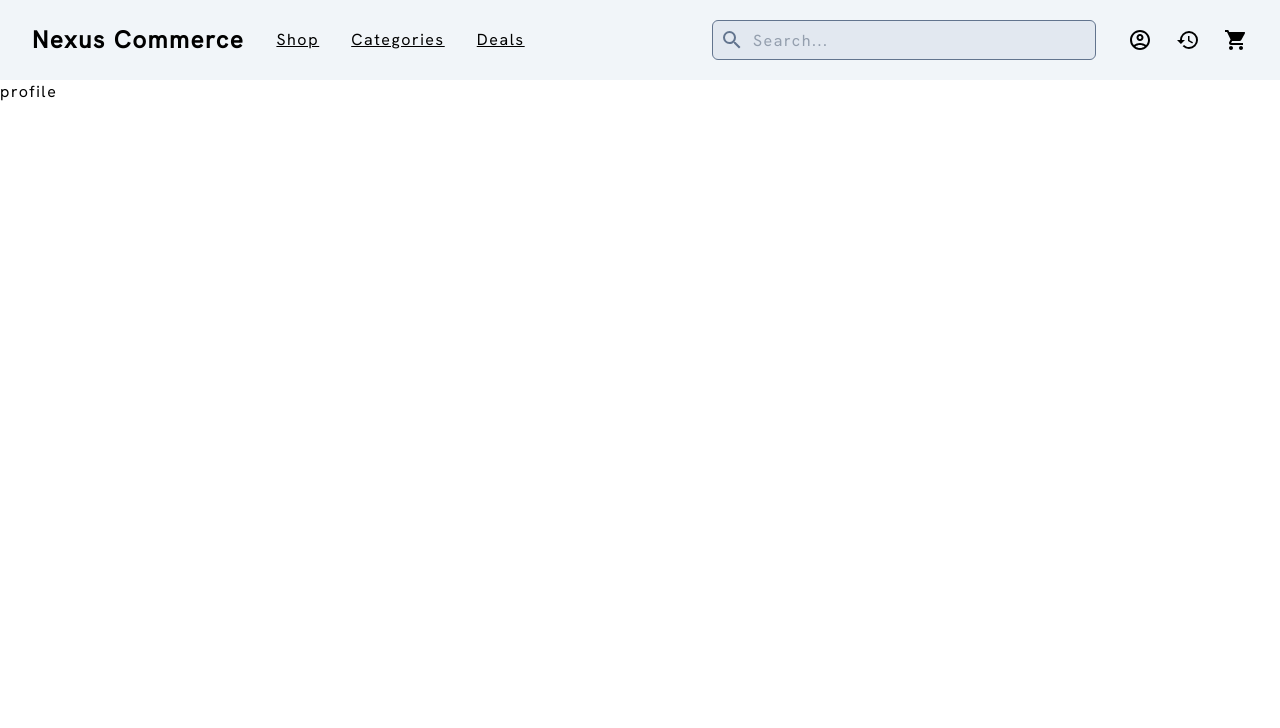
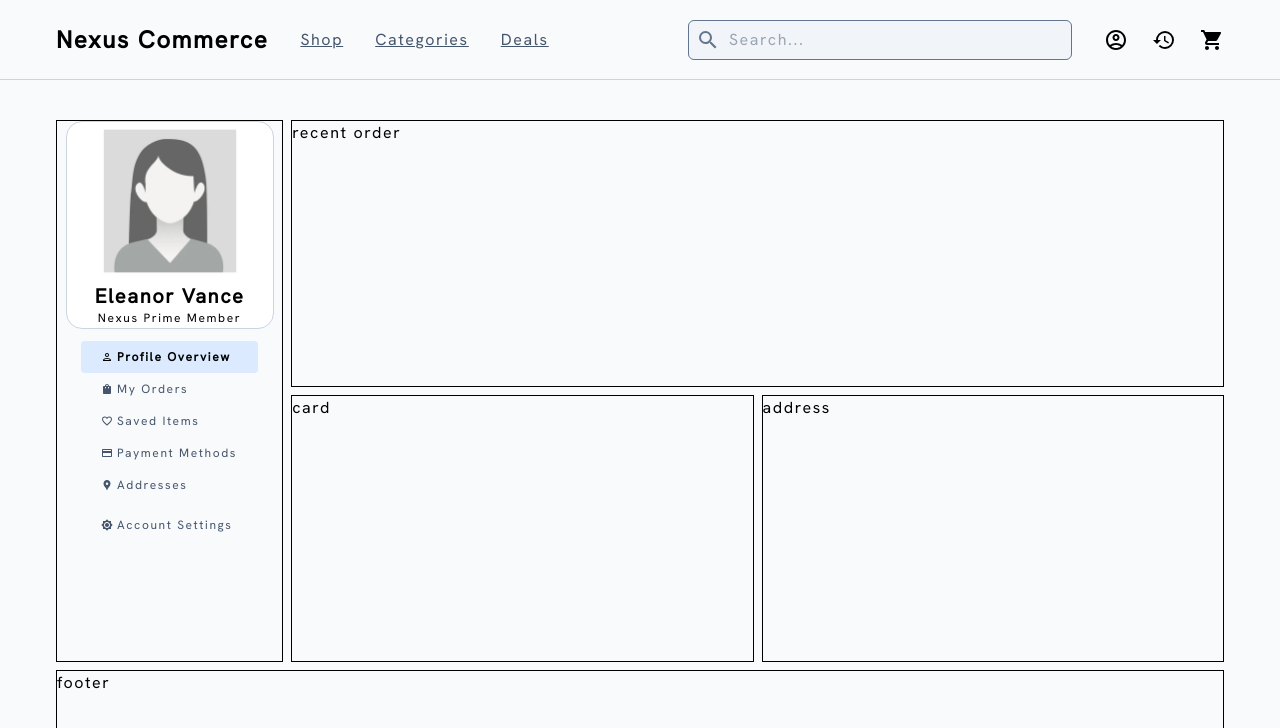
Before and after one commit to Sarath-Dharmaraj/Nexus_Commerce, a React (Vite) app in the folder Frontend/: page /profile in a window 1280 px wide. Shown: the top 728 px of the page. Built offline with nearby package versions, Linux system fonts and the light colour scheme; no server answers.

Commit message:
profile page/ side section done

```diff
--- a/Frontend/src/components/Navbar.jsx
+++ b/Frontend/src/components/Navbar.jsx
@@ -11,7 +11,7 @@ function Navbar() {
 
   return (
     <>
-      <div className="sticky top-0 left-0 z-50 w-full h-auto md:h-20 px-2 md:px-4 lg:px-8 py-2 md:py-0 flex flex-wrap md:flex-nowrap items-center justify-between bg-slate-100 gap-y-2">
+      <div className="sticky top-0 left-0 z-50 w-full h-auto md:h-20 px-3 md:px-10 lg:px-14 py-2 md:py-0 border-b border-slate-300 flex flex-wrap md:flex-nowrap items-center justify-between bg-slate-50 gap-y-2">
         <div className="w-full md:w-auto text-xl md:text-2xl font-semibold px-2 md:px-0 md:text-left shrink-0">
           Nexus Commerce
         </div>
@@ -23,22 +23,22 @@ function Navbar() {
               : "md:flex-row"
           }`}
         >
-          <nav className="hidden md:flex items-center text-sm lg:text-base capitalize gap-4 lg:gap-8 shrink-0">
+          <nav className="hidden md:flex items-center text-sm lg:text-base text-slate-600 capitalize gap-4 md:gap-2 lg:gap-8 shrink-0">
             <a
               href="#shop"
-              className="hover:text-blue-500 cursor-pointer underline"
+              className="hover:text-black cursor-pointer underline hover:no-underline"
             >
               shop
             </a>
             <a
               href="#categories"
-              className="hover:text-blue-500 cursor-pointer underline"
+              className="hover:text-black cursor-pointer underline hover:no-underline"
             >
               categories
             </a>
             <a
               href="#deals"
-              className="hover:text-blue-500 cursor-pointer underline"
+              className="hover:text-black cursor-pointer underline hover:no-underline"
             >
               deals
             </a>
@@ -50,7 +50,7 @@ function Navbar() {
               type="text"
               name="search"
               placeholder="Search..."
-              className="w-full md:w-40 lg:w-72 xl:w-96 h-8 md:h-10 text-sm lg:text-base text-slate-600 border border-slate-500 hover:border-blue-300 focus:border-blue-300 focus:outline-none rounded-md pl-8 md:pl-9 lg:pl-10 pr-3 md:pr-4 bg-slate-200"
+              className="w-full md:w-40 lg:w-72 xl:w-96 h-8 md:h-10 text-sm lg:text-base text-slate-600 border border-slate-500 hover:border-blue-200 focus:border-blue-200 focus:outline-none rounded-md pl-8 md:pl-9 lg:pl-10 pr-3 md:pr-4 bg-slate-100"
             />
           </div>
         </div>
--- a/Frontend/src/components/ProtectedLayout.jsx
+++ b/Frontend/src/components/ProtectedLayout.jsx
@@ -4,9 +4,9 @@ import Navbar from "./Navbar";
 function ProtectedLayout() {
   const user = useLoaderData();
   return (
-    <div className="font-hanken tracking-widest w-screen min-h-screen">
+    <div className="font-hanken tracking-widest w-full h-screen overflow-hidden flex flex-col">
       <Navbar user={user} />
-      <main>
+      <main className="flex-1 overflow-y-auto">
         <Outlet context={user} />
       </main>
     </div>
--- a/Frontend/src/pages/Profile.jsx
+++ b/Frontend/src/pages/Profile.jsx
@@ -1,5 +1,69 @@
+import {
+  MdBrightness7,
+  MdCreditCard,
+  MdFavoriteBorder,
+  MdLocationPin,
+  MdOutlinePerson,
+  MdShoppingBag,
+} from "react-icons/md";
+
 function Profile() {
-  return <div>profile</div>;
+  return (
+    <div className="w-full h-full flex flex-col px-3 md:px-10 lg:px-14 pt-8 lg:pt-10 bg-slate-50">
+      <div className="grid grid-cols-5 grid-rows-5 gap-2 flex-1">
+        <div className="row-span-4 border flex flex-col items-center gap-3">
+          <div className="aspect-square w-52 rounded-2xl bg-white border border-slate-300 flex flex-col items-center justify-around">
+            <img
+              src="profile.png"
+              className="w-38 object-cover rounded-lg"
+              alt="Profile"
+            />
+            <div className="flex flex-col items-center justify-around">
+              <p className="text-xl font-semibold capitalize">Eleanor Vance</p>
+              <p className="text-xs capitalize">Nexus Prime Member</p>
+            </div>
+          </div>
+          <div className="flex flex-col w-full px-6 text-xs text-slate-600 capitalize flex-1">
+            <p className="inline-flex px-4 py-2 bg-blue-100 text-black font-semibold rounded-sm">
+              <MdOutlinePerson className="self-center mx-1" />
+              Profile Overview
+            </p>
+            <span className="inline-flex px-4 py-2 hover:bg-blue-100 hover:text-black hover:font-semibold rounded-sm">
+              <MdShoppingBag className="self-center mx-1" />
+              My Orders
+            </span>
+            <span className="inline-flex px-4 py-2 hover:bg-blue-100 hover:text-black hover:font-semibold rounded-sm">
+              <MdFavoriteBorder className="self-center mx-1" />
+              saved Items
+            </span>
+            <span className="inline-flex px-4 py-2 hover:bg-blue-100 hover:text-black hover:font-semibold rounded-sm">
+              <MdCreditCard className="self-center mx-1" /> payment methods
+            </span>
+            <span className="inline-flex px-4 py-2 hover:bg-blue-100 hover:text-black hover:font-semibold rounded-sm">
+              <MdLocationPin className="self-center mx-1" />
+              addresses
+            </span>
+            <span className="inline-flex px-4 py-2 hover:bg-blue-100 hover:text-black hover:font-semibold rounded-sm mt-2">
+              <MdBrightness7 className="self-center mx-1" /> account settings
+            </span>
+          </div>
+        </div>
+        <div className="col-span-4 row-span-2 border">recent order</div>
+        <div className="col-span-2 row-span-2 border">card</div>
+        <div className="col-span-2 row-span-2 border">address</div>
+        {/* <div className="col-span-3 row-span-3 flex flex-col">
+          <div className="grid grid-row-2 grid-col-2 flex-1">
+            <div className="col-span-2">Recent Orders</div>
+            <div className="col-span-2 flex items-center justify-around">
+              <p className="">cards</p>
+              <p className="">address</p>
+            </div>
+          </div>
+        </div> */}
+        <div className="col-span-5 border">footer</div>
+      </div>
+    </div>
+  );
 }
 
 export default Profile;
```
Also changed, not shown: Frontend/public/profile.png (added).
